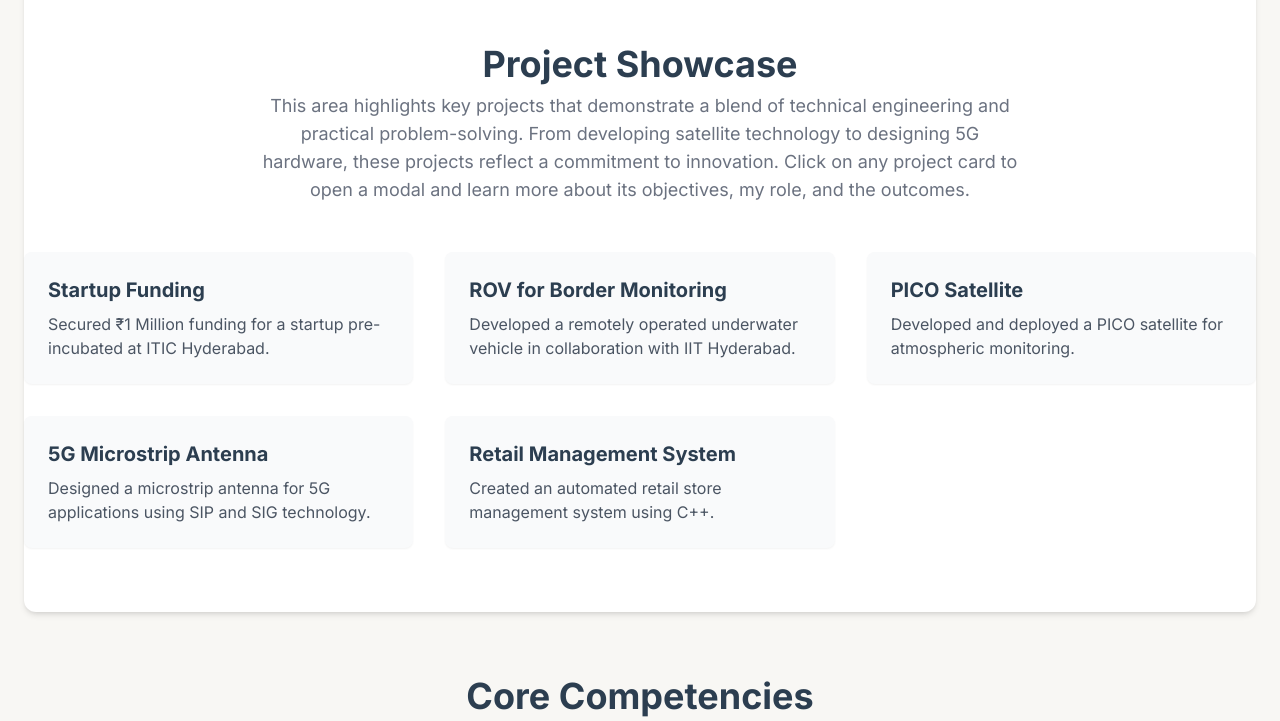
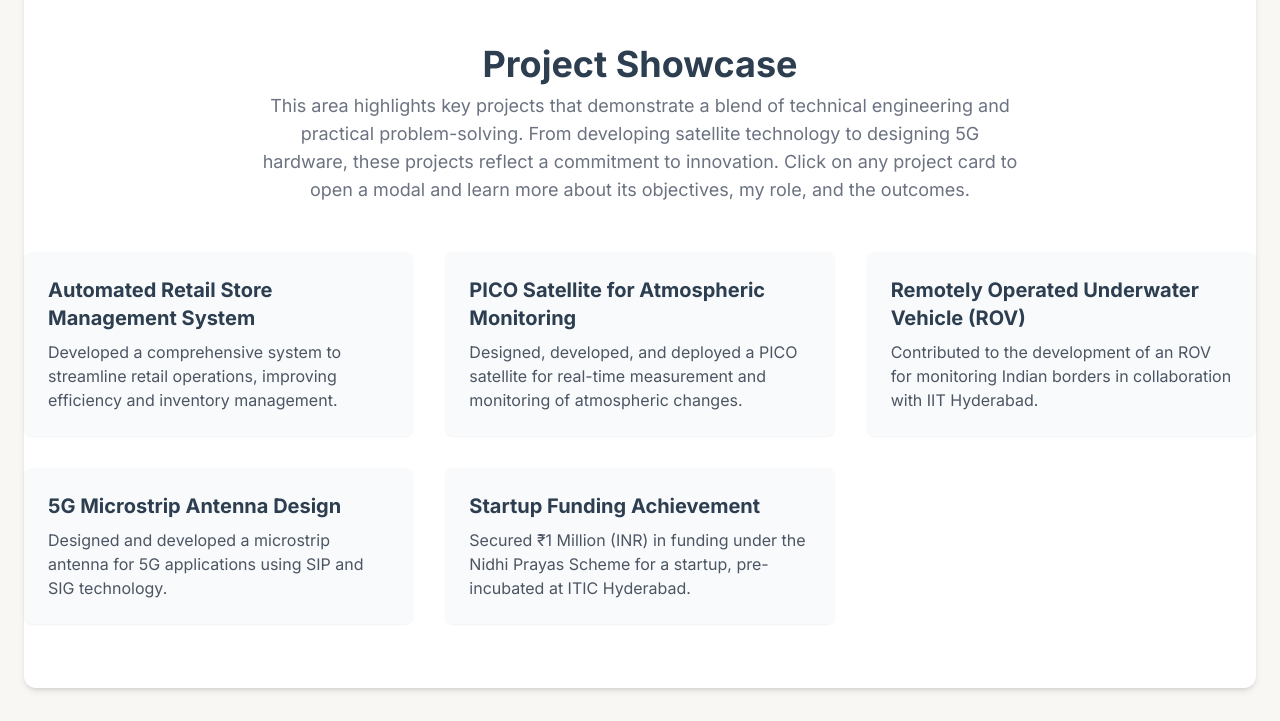
Before and after one commit to nishaanth02/resume, a plain HTML site: page index.html in a window 1280 px wide. Shown: the part 2220-2941 px from the top of the page. Drawn offline with nearby package versions, Linux system fonts and the light colour scheme.

Commit message:
Update index.html
changed some discprition

```diff
--- a/index.html
+++ b/index.html
@@ -284,13 +284,13 @@
                     company: 'VSS Solar Energy Pvt Ltd',
                     side: 'left',
                     details: [
-                        "Spearheaded all operational aspects as the company's inaugural employee, driving growth from inception to ₹60 Crore+ revenue in the first year.",
-                        "Managed end-to-end business functions including sales, recruitment, technology implementation, land acquisition, and TNEB approvals.",
-                        "Developed and maintained all technical documents for projects.",
-                        "Worked closely with CMD and Directors of Tamil Nadu Electricity Board (TNEB) for project approvals and execution.",
-                        "Successfully navigated local and political challenges, ensuring smooth project execution and business continuity.",
-                        "Oversaw financial and accounting operations, contributing to robust financial health.",
-                        "Built and scaled the team from scratch to 10 employees within the first year."
+                        "Spearheaded operational launch as founding team member; implemented scalable sales and execution strategies that generated ₹60 Crore+ in revenue within the first year.",
+                        "Oversaw full-cycle business operations—streamlined recruitment, implemented ERP system, negotiated 5+ land deals, and accelerated TNEB approvals by 30%.",
+                        "Created and standardized technical documentation for large-scale solar projects, improving compliance and reducing review time by 25%.",
+                        "Built executive relationships with TNEB CMDs and Directors, expediting approval timelines for 3MW+ solar plant installations.",
+                        "Addressed complex local/political roadblocks through stakeholder engagement, preventing 2 major delays and securing uninterrupted execution across project sites.",
+                        "Led financial oversight including budgeting, vendor payments, and reporting; enabled 15% cost savings through cash flow optimization.",
+                        "Recruited and onboarded 10 cross-functional employees within 12 months, establishing HR and operational processes to support scale-up from ground zero."
                     ]
                 },
                 {
@@ -299,8 +299,9 @@
                     company: 'Premier Cotton Industries',
                     side: 'right',
                     details: [
-                        "Headed the purchase and production departments, optimizing supply chain and manufacturing processes.",
-                        "Reduced procurement costs by 12%. Increased floor efficiency by 5%."
+                        "Led procurement and production operations; implemented vendor consolidation and lean manufacturing principles to streamline supply chain efficiency.",
+                        "Achieved 12% reduction in procurement costs through competitive bidding, bulk purchasing, and renegotiating supplier contracts.",
+                        "Improved shop floor efficiency by 5% by introducing workflow automation, daily production audits, and labor shift optimization."
                     ]
                 },
                 {
@@ -331,9 +332,9 @@
                     company: 'Swelect Energy, Ministry of IT, iQube',
                     side: 'left',
                     details: [
-                        "Techno Commercial Intern at Swelect Energy Systems Ltd: Responsible for coordinating with the technical team and clients to provide better offers.",
+                        "Techno Commercial Intern at Swelect Energy Systems Ltd: Facilitated collaboration between clients and technical team to tailor customized solar proposals, improving client conversion rate.",
                         "Cyber Security Intern at Ministry of Electronics and IT, STQC Directorate, Bangalore: Gained practical experience in cybersecurity protocols and testing methodologies.",
-                        "Testing and Quality Control Trainee Intern at Ministry of Electronics and IT: Assisted in quality control procedures and standards adherence.",
+                        "Testing and Quality Control Trainee Intern at Ministry of Electronics and IT: Supported quality control and compliance checks for electronic components, contributing to certification audit readiness.",
                         "Level 2 Trainee at iQube Innovation Center, Coimbatore: Vigorously trained under Embedded and IoT Domain."
                     ]
                 }
@@ -372,20 +373,30 @@
 
             const projectsData = [
                 {
-                    title: "Startup Funding",
-                    short: "Secured ₹1 Million funding for a startup pre-incubated at ITIC Hyderabad.",
-                    description: "Successfully pitched a business concept and secured seed funding under the Nidhi Prayas Scheme, a prestigious grant for early-stage entrepreneurs. The venture was pre-incubated at ITIC Hyderabad, providing mentorship and resources.",
+                    title: "Automated Retail Store Management System",
+                    short: "Developed a comprehensive system to streamline retail operations, improving efficiency and inventory management.",
+                    description: "Developed a comprehensive system to streamline retail operations, improving efficiency and inventory management.",
                     details: {
-                        "Funding Body": "Nidhi Prayas Scheme",
-                        "Amount": "₹1 Million INR",
-                        "Incubator": "ITIC Hyderabad",
-                        "My Role": "Founder, Lead Presenter"
+                        "Language": "C++",
+                        "Goal": "Automation and Efficiency",
+                        "Features": "Inventory Tracking, Sales Reporting"
                     }
                 },
                 {
-                    title: "ROV for Border Monitoring",
-                    short: "Developed a remotely operated underwater vehicle in collaboration with IIT Hyderabad.",
-                    description: "Contributed to a high-impact national security project to build an underwater drone for monitoring Indian borders. This project involved complex system integration and collaboration with a leading technical institute.",
+                    title: "PICO Satellite for Atmospheric Monitoring",
+                    short: "Designed, developed, and deployed a PICO satellite for real-time measurement and monitoring of atmospheric changes.",
+                    description: "Led the design, development, and deployment of a miniaturized satellite for real-time measurement and monitoring of atmospheric changes. Responsibilities included embedded systems development and managing the team's financial aspects.",
+                    details: {
+                        "Project Scope": "End-to-end satellite development",
+                        "Application": "Atmospheric Science",
+                        "Key Task": "Payload design and system deployment",
+                        "My Role": "Embedded Systems, Team Finance"
+                    }
+                },
+                {
+                    title: "Remotely Operated Underwater Vehicle (ROV)",
+                    short: "Contributed to the development of an ROV for monitoring Indian borders in collaboration with IIT Hyderabad.",
+                    description: "Contributed to the development of an ROV for monitoring Indian borders, enhancing surveillance capabilities. This involved complex system integration and collaboration with IIT Hyderabad.",
                     details: {
                         "Collaboration": "IIT Hyderabad",
                         "Application": "Defense & Surveillance",
@@ -394,19 +405,8 @@
                     }
                 },
                 {
-                    title: "PICO Satellite",
-                    short: "Developed and deployed a PICO satellite for atmospheric monitoring.",
-                    description: "Led the design, development, and deployment of a miniaturized satellite. The satellite's payload was designed to measure and monitor key atmospheric changes, contributing to environmental data collection. My responsibilities included embedded systems development and managing the team's financial aspects.",
-                    details: {
-                        "Project Scope": "End-to-end satellite development",
-                        "Application": "Atmospheric Science",
-                        "Key Task": "Payload design and system deployment",
-                        "My Role": "Embedded Systems, Team Finance"
-                    }
-                },
-                 {
-                    title: "5G Microstrip Antenna",
-                    short: "Designed a microstrip antenna for 5G applications using SIP and SIG technology.",
+                    title: "5G Microstrip Antenna Design",
+                    short: "Designed and developed a microstrip antenna for 5G applications using SIP and SIG technology.",
                     description: "Engineered a high-frequency microstrip antenna tailored for the demands of 5G communication. The project focused on using advanced System-in-Package (SIP) and Substrate Integrated Guide (SIG) technologies to achieve optimal performance and miniaturization, including the integration of multiple bands in a single patch.",
                     details: {
                         "Technology": "5G, SIP, SIG",
@@ -416,13 +416,14 @@
                     }
                 },
                 {
-                    title: "Retail Management System",
-                    short: "Created an automated retail store management system using C++.",
-                    description: "Developed a software solution to automate key retail operations, including inventory management, sales tracking, and reporting. The system was built to improve efficiency and reduce manual processing for small retail businesses.",
+                    title: "Startup Funding Achievement",
+                    short: "Secured ₹1 Million (INR) in funding under the Nidhi Prayas Scheme for a startup, pre-incubated at ITIC Hyderabad.",
+                    description: "Successfully pitched a business concept and secured seed funding under the Nidhi Prayas Scheme, a prestigious grant for early-stage entrepreneurs. The venture was pre-incubated at ITIC Hyderabad, providing mentorship and resources.",
                     details: {
-                        "Language": "C++",
-                        "Goal": "Automation and Efficiency",
-                        "Features": "Inventory Tracking, Sales Reporting"
+                        "Funding Body": "Nidhi Prayas Scheme",
+                        "Amount": "₹1 Million INR",
+                        "Incubator": "ITIC Hyderabad",
+                        "My Role": "Founder, Lead Presenter"
                     }
                 }
             ];
```
